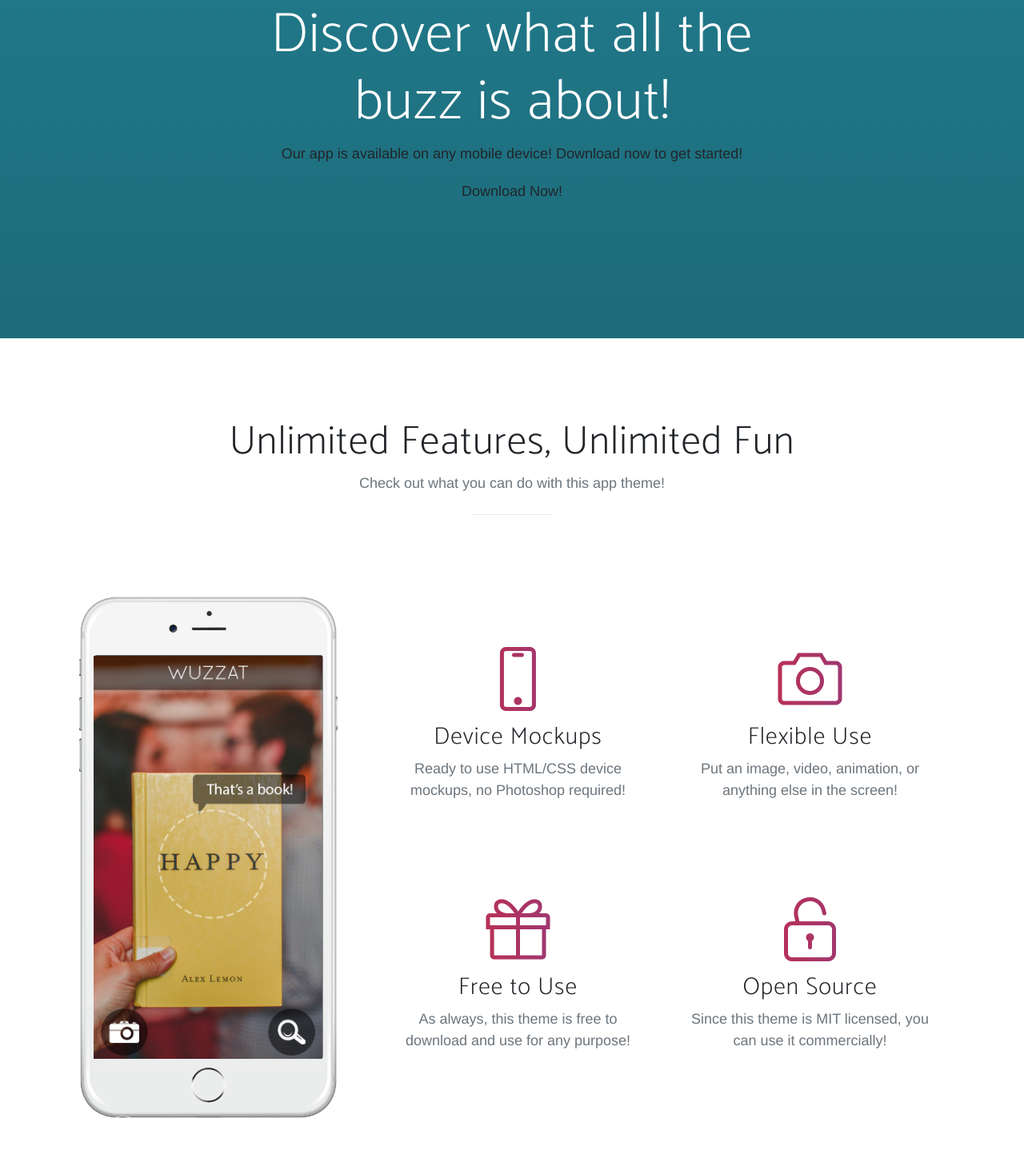
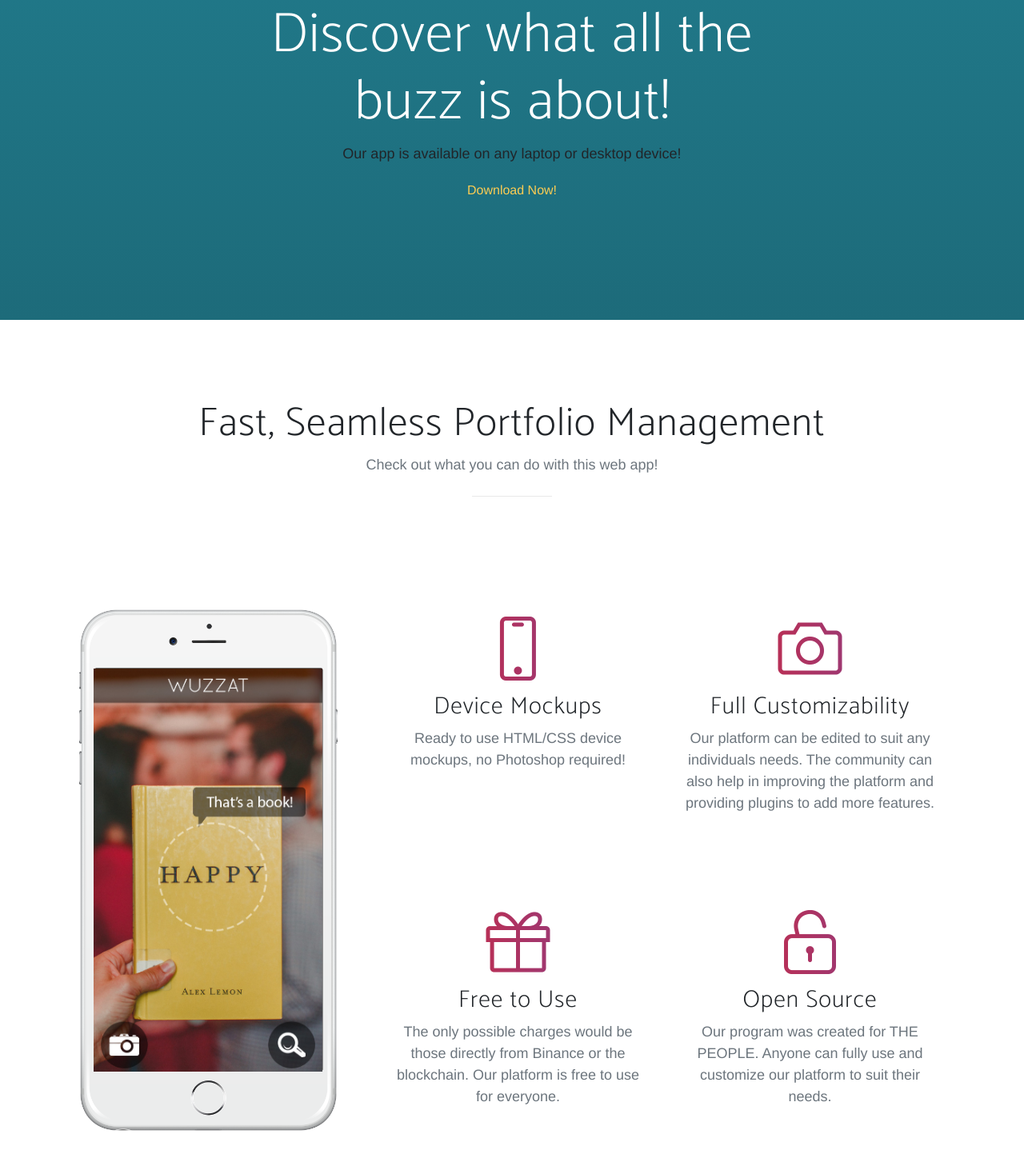
Before and after one commit to pump-n-dump/pump-n-dump.github.io, a plain HTML site: page index.html in a window 1280 px wide. Shown: the part 947-2405 px from the top of the page at 80% size. Drawn offline with Linux system fonts and the light colour scheme; a web font is replaced by a local one.

Commit message:
small changes with text and getting rid of generic shit

```diff
--- a/index.html
+++ b/index.html
@@ -33,7 +33,7 @@
     <!-- Navigation -->
     <nav class="navbar navbar-expand-lg navbar-light fixed-top" id="mainNav">
       <div class="container">
-        <a class="navbar-brand js-scroll-trigger" href="#page-top">Start Bootstrap</a>
+        <a class="navbar-brand js-scroll-trigger" href="#page-top"></a>
         <button class="navbar-toggler navbar-toggler-right" type="button" data-toggle="collapse" data-target="#navbarResponsive" aria-controls="navbarResponsive" aria-expanded="false" aria-label="Toggle navigation">
           Menu
           <i class="fa fa-bars"></i>
@@ -64,19 +64,6 @@
             </div>
           </div>
           <div class="col-lg-5 my-auto">
-            <div class="device-container">
-              <div class="device-mockup iphone6_plus portrait white">
-                <div class="device">
-                  <div class="screen">
-                    <!-- Demo image for screen mockup, you can put an image here, some HTML, an animation, video, or anything else! -->
-                    <img src="img/demo-screen-1.jpg" class="img-fluid" alt="">
-                  </div>
-                  <div class="button">
-                    <!-- You can hook the "home button" to some JavaScript events or just remove it -->
-                  </div>
-                </div>
-              </div>
-            </div>
           </div>
         </div>
       </div>
@@ -87,8 +74,8 @@
         <div class="row">
           <div class="col-md-8 mx-auto">
             <h2 class="section-heading">Discover what all the buzz is about!</h2>
-            <p>Our app is available on any mobile device! Download now to get started!</p>
-            <p>Download Now!</p>
+            <p>Our app is available on any laptop or desktop device!</p>
+            <a href="https://github.com/ThePixelBro22/Pump-N-Dump">Download Now!</a>
           </div>
         </div>
       </div>
@@ -97,8 +84,8 @@
     <section class="features" id="features">
       <div class="container">
         <div class="section-heading text-center">
-          <h2>Unlimited Features, Unlimited Fun</h2>
-          <p class="text-muted">Check out what you can do with this app theme!</p>
+          <h2>Fast, Seamless Portfolio Management</h2>
+          <p class="text-muted">Check out what you can do with this web app!</p>
           <hr>
         </div>
         <div class="row">
@@ -107,11 +94,9 @@
               <div class="device-mockup iphone6_plus portrait white">
                 <div class="device">
                   <div class="screen">
-                    <!-- Demo image for screen mockup, you can put an image here, some HTML, an animation, video, or anything else! -->
                     <img src="img/demo-screen-1.jpg" class="img-fluid" alt="">
                   </div>
                   <div class="button">
-                    <!-- You can hook the "home button" to some JavaScript events or just remove it -->
                   </div>
                 </div>
               </div>
@@ -130,8 +115,8 @@
                 <div class="col-lg-6">
                   <div class="feature-item">
                     <i class="icon-camera text-primary"></i>
-                    <h3>Flexible Use</h3>
-                    <p class="text-muted">Put an image, video, animation, or anything else in the screen!</p>
+                    <h3>Full Customizability</h3>
+                    <p class="text-muted">Our platform can be edited to suit any individuals needs. The community can also help in improving the platform and providing plugins to add more features.</p>
                   </div>
                 </div>
               </div>
@@ -140,14 +125,14 @@
                   <div class="feature-item">
                     <i class="icon-present text-primary"></i>
                     <h3>Free to Use</h3>
-                    <p class="text-muted">As always, this theme is free to download and use for any purpose!</p>
+                    <p class="text-muted">The only possible charges would be those directly from Binance or the blockchain. Our platform is free to use for everyone.</p>
                   </div>
                 </div>
                 <div class="col-lg-6">
                   <div class="feature-item">
                     <i class="icon-lock-open text-primary"></i>
                     <h3>Open Source</h3>
-                    <p class="text-muted">Since this theme is MIT licensed, you can use it commercially!</p>
+                    <p class="text-muted">Our program was created for THE PEOPLE. Anyone can fully use and customize our platform to suit their needs.</p>
                   </div>
                 </div>
               </div>
```
